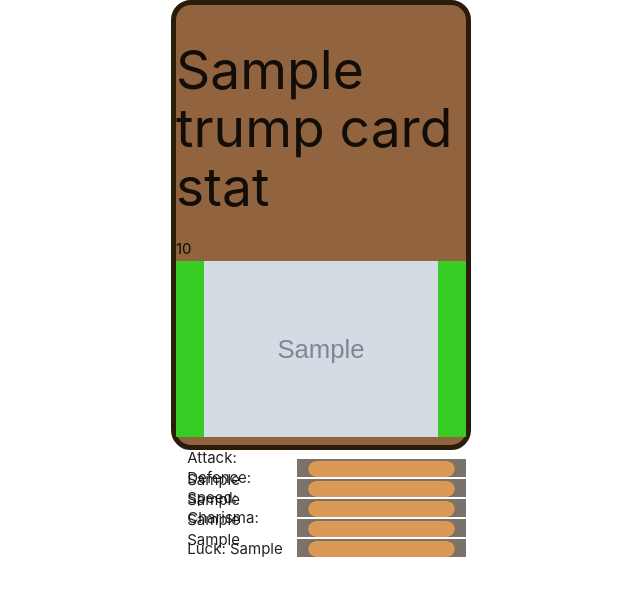
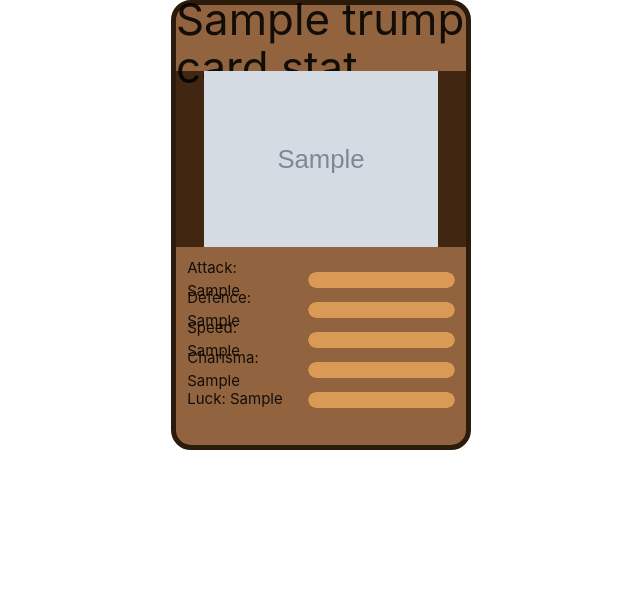
Before and after one commit to Code-Institute-Submissions/SpudStar-milestone-three-project_OctResub, a Flask app: page / in a window 1280 px wide. Shown: the top 596 px of the page, without its empty margins (319-959 px from the left). Run offline with Flask 2, Linux system fonts and the light colour scheme; grey boxes marked "Sample" are stand-in pictures; a database or web service that is not in the repository returns one stand-in record (values such as "Sample title"); some libraries are stand-ins or nearby versions.

Commit message:
Improved card layout and removed test colours

```diff
--- a/static/css/style.css
+++ b/static/css/style.css
@@ -16,7 +16,7 @@
 .card_image_container{
     width:100%;
     height:40%;
-    background-color: rgb(55, 204, 35);
+    background-color: rgb(65, 39, 18);
     display:flex;
     justify-content: center;
 }
@@ -24,6 +24,14 @@
 .card_stats_container{
     height:20px;
     margin:0;
+    margin-bottom:10px;
+}
+
+.card_name_container{
+    height:15%;
+    width:100%;
+    display:flex;
+    justify-content: center;
 }
 
 .full_bar{
--- a/templates/showcase.html
+++ b/templates/showcase.html
@@ -2,8 +2,9 @@
 {% block cards %}
     {% for trump_card in cards %}
     <div class = "container card_container">
-        <h2>{{trump_card.card_name}}</h2>
-        {{trump_card.stat_total}} <br>
+        <div class="card_name_container valign-wrapper">
+            <h3>{{trump_card.card_name}}</h3>
+        </div>
         <div class="card_image_container">
             <img class = "card_image" src= {{trump_card.image_url}} alt = "An image of {{trump_card.card_name}}">
         </div> <br>
@@ -11,7 +12,7 @@
             <div class="col s5 stats valign-wrapper">
                 <p>Attack: {{trump_card.attack_stat}}</p>
             </div>
-            <div class="col s7 test">
+            <div class="col s7">
                 <div class="full_bar"><div class="value_bar" style="width: {{trump_card.attack_stat}}%"></div></div>
             </div>
         </div>
@@ -19,7 +20,7 @@
             <div class="col s5 stats valign-wrapper">
                 <p>Defence: {{trump_card.defence_stat}}</p>
             </div>
-            <div class="col s7 test">
+            <div class="col s7">
                 <div class="full_bar"><div class="value_bar" style="width: {{trump_card.defence_stat}}%"></div></div>
             </div>
         </div>
@@ -27,7 +28,7 @@
             <div class="col s5 stats valign-wrapper">
                 <p>Speed: {{trump_card.speed_stat}}</p>
             </div>
-            <div class="col s7 test">
+            <div class="col s7">
                 <div class="full_bar"><div class="value_bar" style="width: {{trump_card.speed_stat}}%"></div></div>
             </div>
         </div>
@@ -35,7 +36,7 @@
             <div class="col s5 stats valign-wrapper">
                 <p>Charisma: {{trump_card.charisma_stat}}</p>
             </div>
-            <div class="col s7 test">
+            <div class="col s7">
                 <div class="full_bar"><div class="value_bar" style="width: {{trump_card.charisma_stat}}%"></div></div>
             </div>
         </div>
@@ -43,7 +44,7 @@
             <div class="col s5 stats valign-wrapper">
                 <p>Luck: {{trump_card.luck_stat}}</p>
             </div>
-            <div class="col s7 test">
+            <div class="col s7">
                 <div class="full_bar"><div class="value_bar" style="width: {{trump_card.luck_stat}}%"></div></div>
             </div>
         </div>
```
